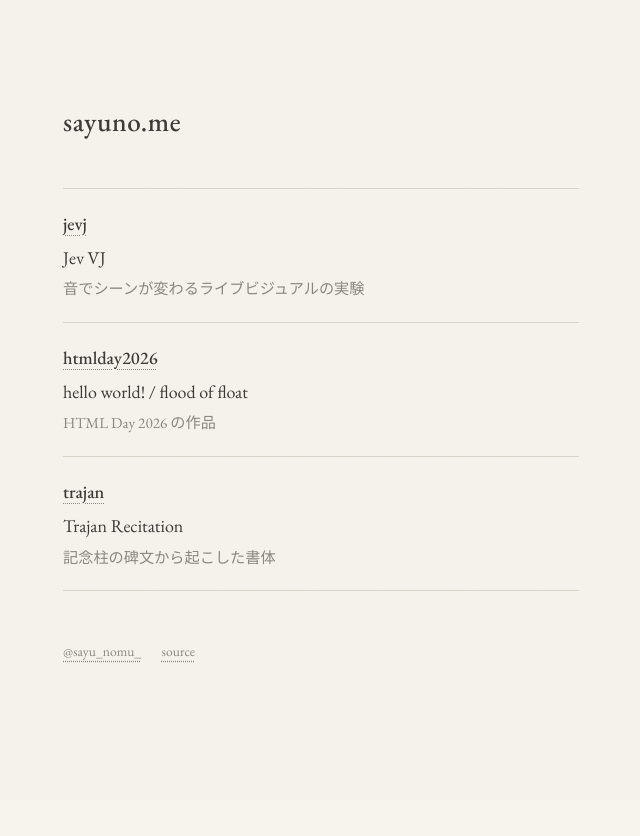
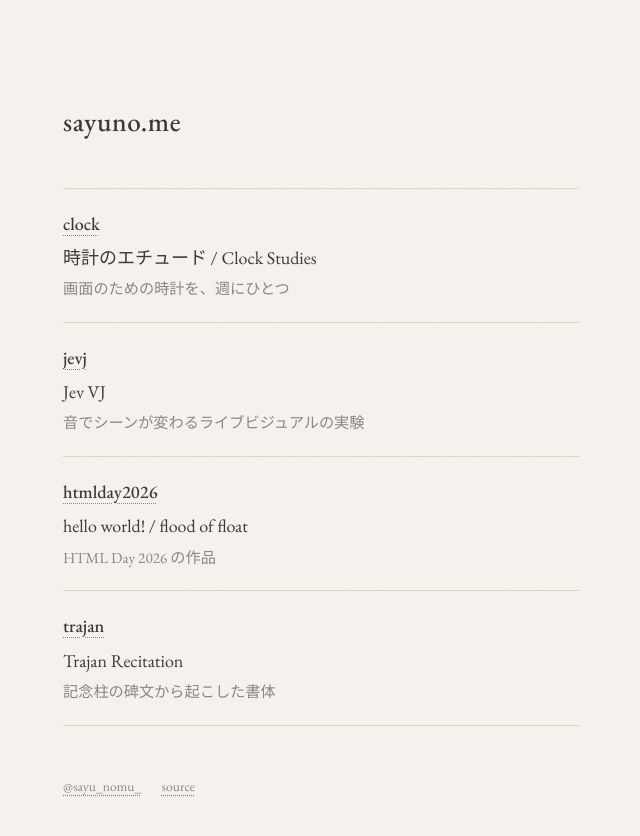
Before and after one commit to TakuyaAbe/www, a website: page public/index.html in a window 1280 px wide. Shown: the whole page, without its empty margins (319-959 px from the left). Before the commit the page ends 800 px from the top, so only its background shows below. Drawn offline with nearby package versions, Linux system fonts and the light colour scheme.

Commit message:
目次に clock.sayuno.me（時計のエチュード / Clock Studies）を追加
Co-Authored-By: Claude Opus 5.5 <noreply@anthropic.com>

```diff
--- a/public/index.html
+++ b/public/index.html
@@ -14,6 +14,11 @@
   <main>
     <h1>sayuno.me</h1>
     <ul class="list">
+      <li>
+        <a href="https://clock.sayuno.me/">clock</a>
+        <span class="title">時計のエチュード / Clock Studies</span>
+        <span class="desc">画面のための時計を、週にひとつ</span>
+      </li>
       <li>
         <a href="https://jevj.sayuno.me/">jevj</a>
         <span class="title">Jev VJ</span>
```
